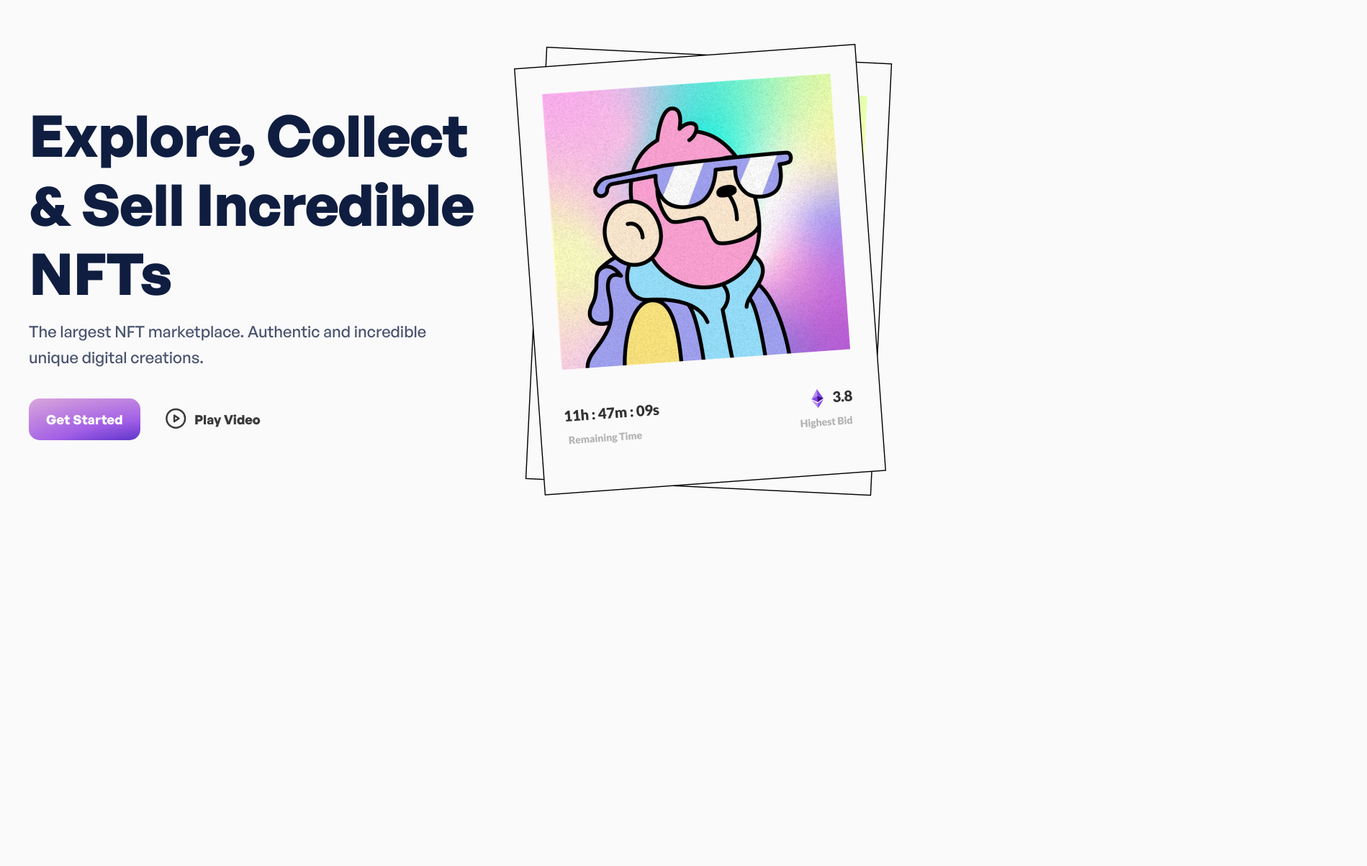
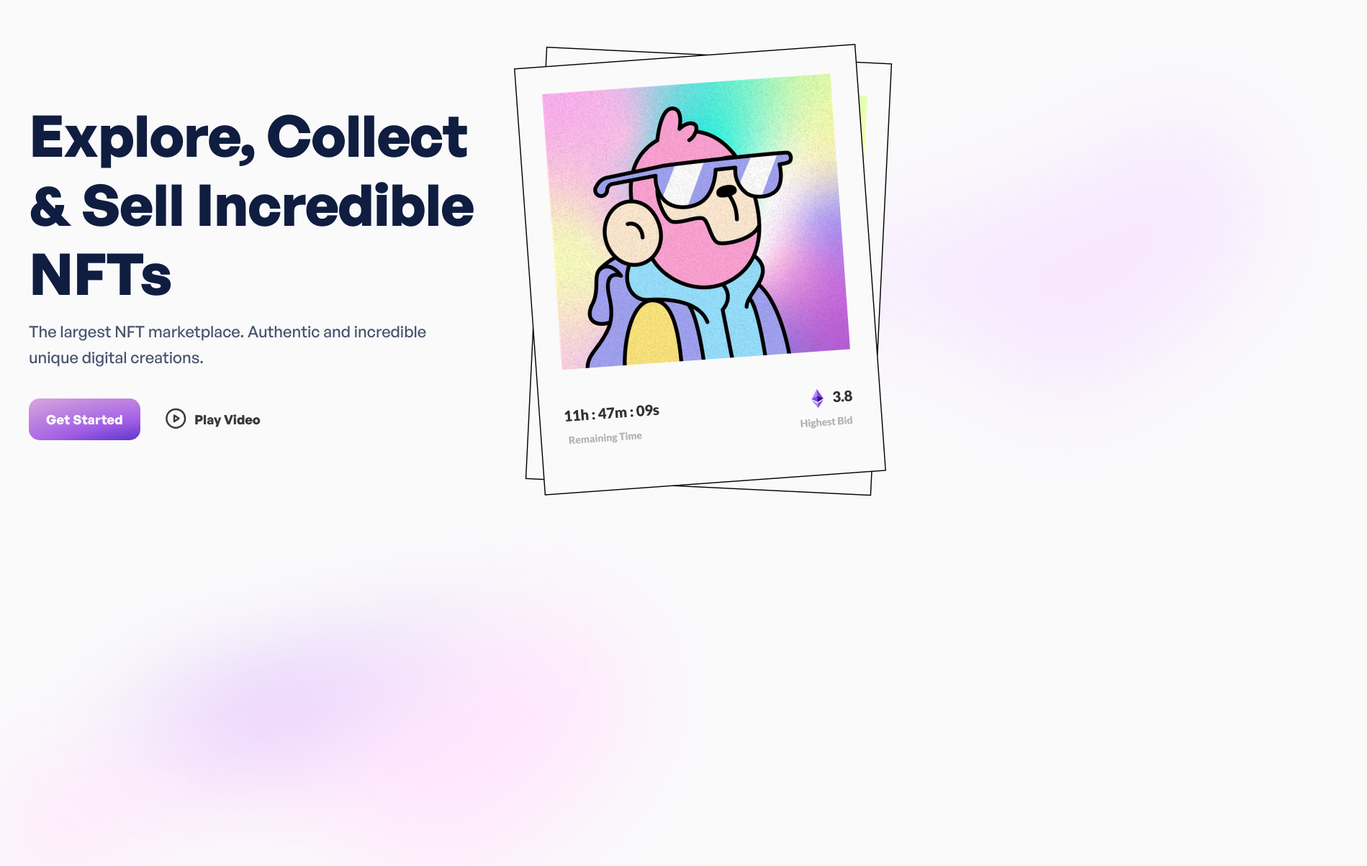
Before and after one commit to atharvamogade/FiniteNFT, a plain HTML site: page index.html in a window 1280 px wide. Shown: the part 96-1300 px from the top of the page at 72% size, 1899 px wide, since content can reach past the window. Before the commit the page ends 818 px from the top, so only its background shows below. Drawn offline with Linux system fonts and the light colour scheme; files whose address does not match are found by name.

Commit message:
Added background shadwos

```diff
--- a/css/style.css
+++ b/css/style.css
@@ -44,6 +44,7 @@ body {
     font-weight: 500;
     color: var(--color-body);
     background-color: var(--color-bg);
+    overflow: hidden;
 }
 
 /* ---------------------------------- LINK ---------------------------------- */
@@ -58,6 +59,24 @@ a {
 .container {
     max-width: 120rem;
     margin: 0 auto;
+}
+
+/* -------------------------------------------------------------------------- */
+/*                                 BACKGROUND                                 */
+/* -------------------------------------------------------------------------- */
+
+.shadow-1 {
+    position: absolute;
+    z-index: -10;
+    top: 79.3rem;
+    left: -15.5rem;
+}
+
+.shadow-2 {
+    position: absolute;
+    z-index: -11;
+    top: 11.5rem;
+    left: 72rem;
 }
 
 /* -------------------------------------------------------------------------- */
--- a/index.html
+++ b/index.html
@@ -9,6 +9,8 @@
     <title>FiniteNFT</title>
 </head>
 <body>
+    <img src="assets/misc/Shadow 1.svg" alt="Shadow 1" class="shadow-1">
+    <img src="assets/misc/Shadow 2.svg" alt="Shadow 2" class="shadow-2">
     <header>
         <div class="container">
             <nav class="main-nav">
```
Also changed, not shown: assets/misc/Shadow 1.svg (added), assets/misc/Shadow 2.svg (added).
